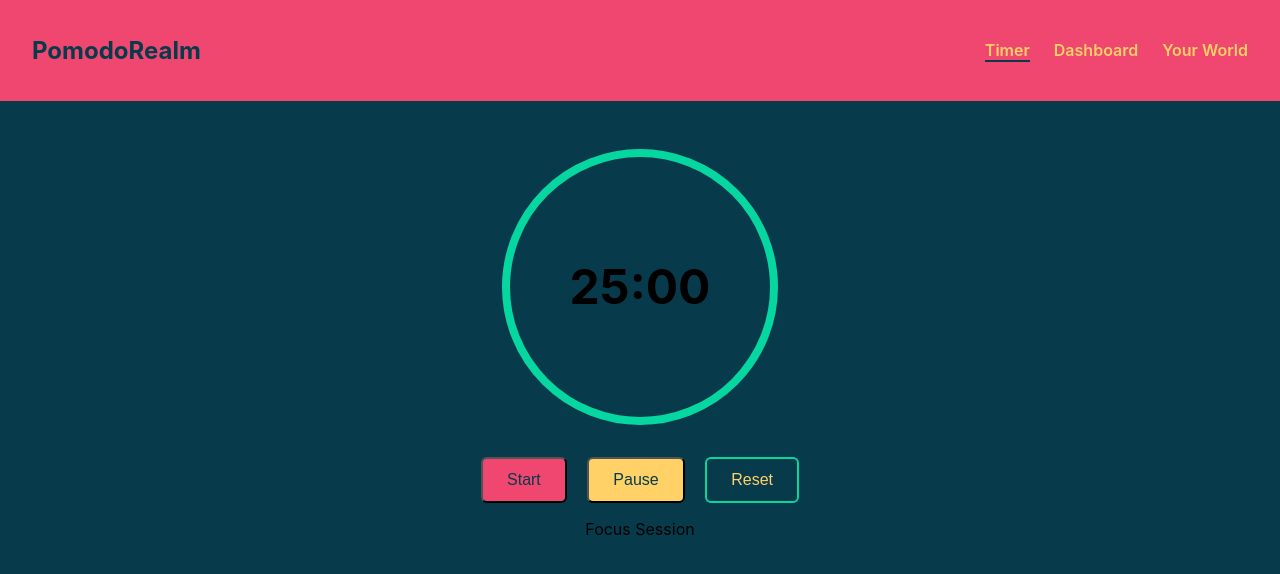
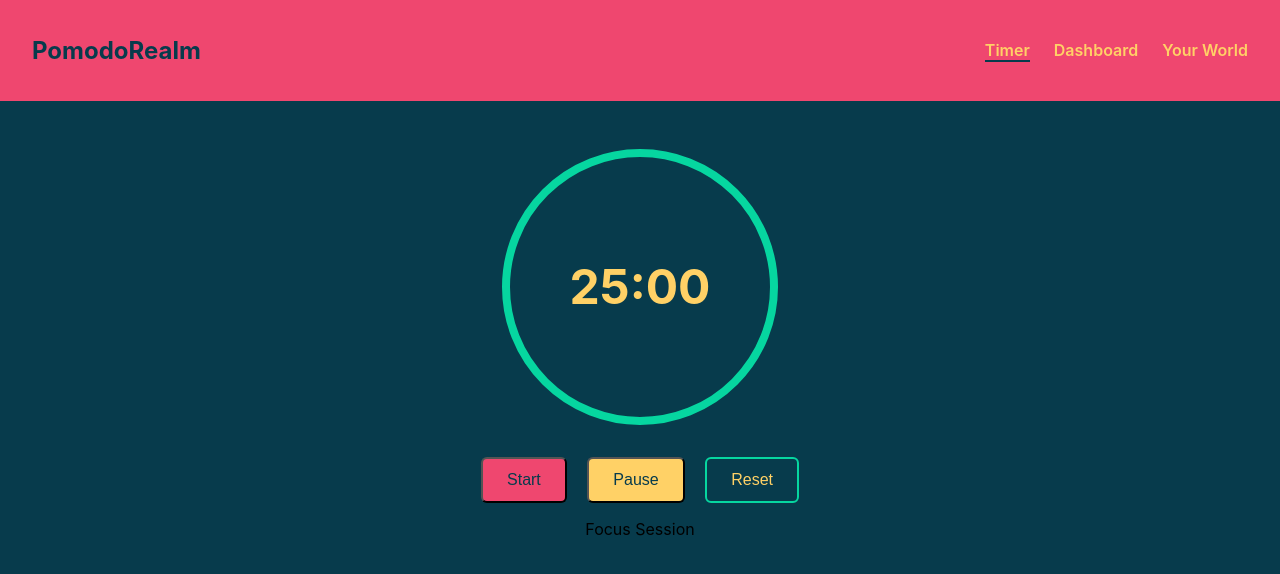
Before and after one commit to exa238/pomodoro-timer, a plain HTML site: page frontend/index.html in a window 1280 px wide. Drawn offline with Linux system fonts and the light colour scheme.

Commit message:
updated ui

```diff
--- a/frontend/styles/main.css
+++ b/frontend/styles/main.css
@@ -60,6 +60,7 @@ nav a.active {
 #time-display {
   font-size: 3rem;
   font-weight: bold;
+  color: var(--royal-gold);
 }
 
 .controls {
```
